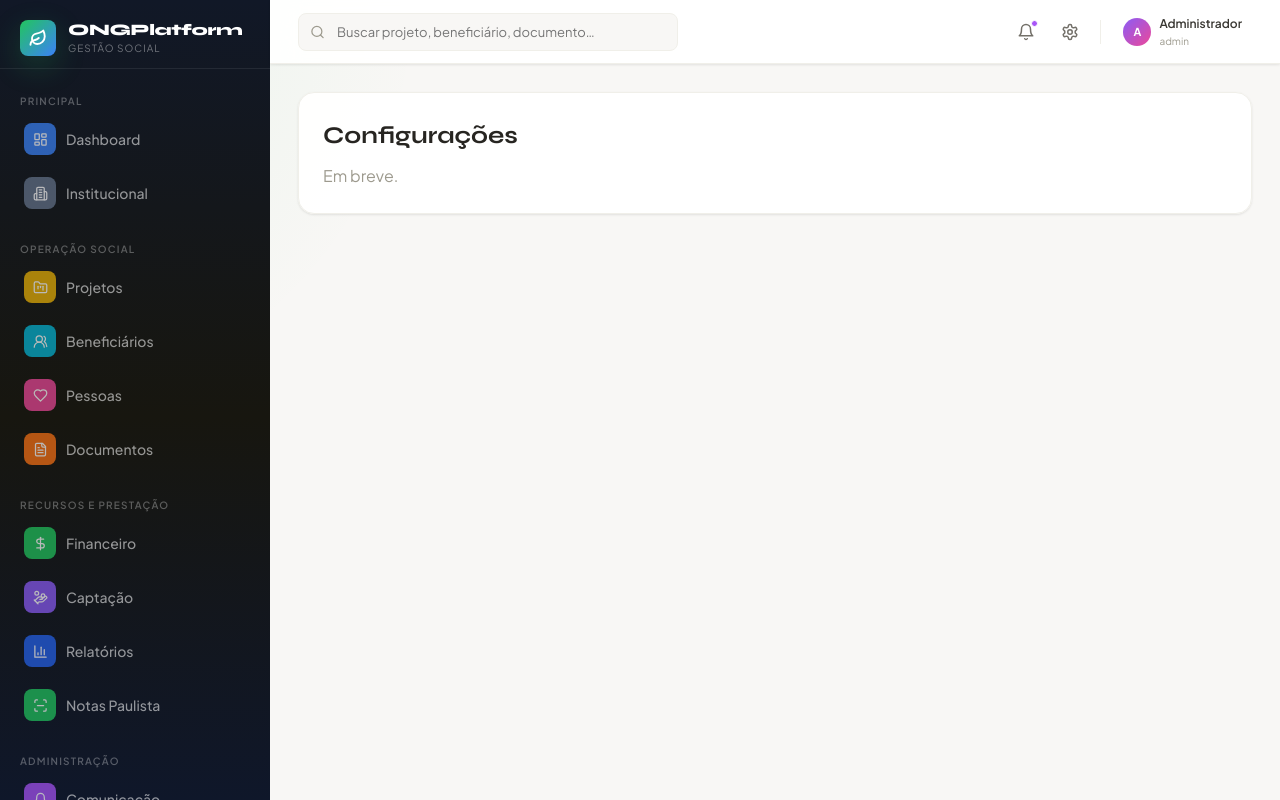
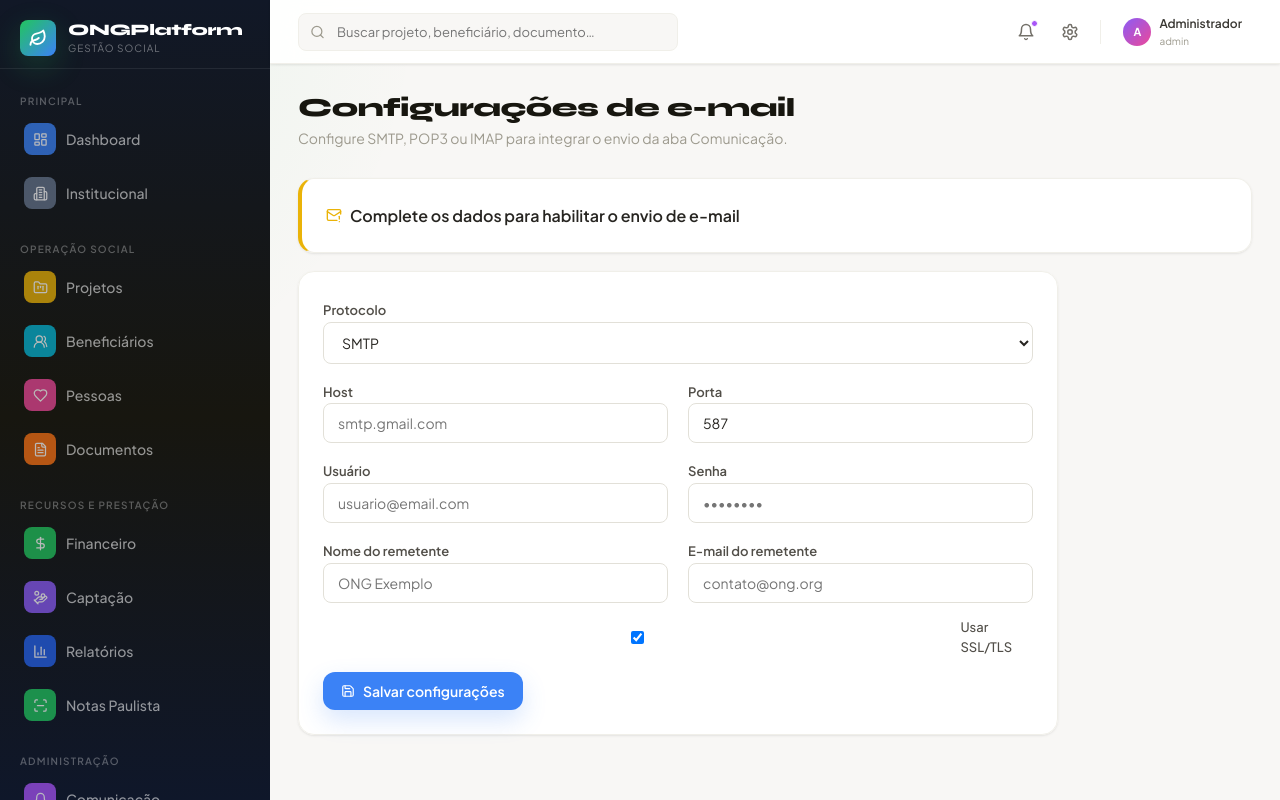
Before and after one commit to Klint-prog/ong-platform, a React (Vite) app: page /configuracoes in a window 1280 px wide. Both pictures are taken after typing "name@example.com", "Sample123" into the empty fields and a click on the button "Entrar". Built offline with nearby package versions, Linux system fonts and the light colour scheme.

Commit message:
Adiciona configuração de e-mail SMTP/POP3/IMAP

```diff
--- a/src/App.jsx
+++ b/src/App.jsx
@@ -18,6 +18,7 @@ import Relatorios from './pages/relatorios/Relatorios'
 import { NovaPessoaPage, EditarPessoaPage, NovaTransacaoPage, NovoEnvioPage, EditarInstitucionalPage } from './pages/cadastros/Cadastros'
 import NovoProjetoPage from './pages/projetos/NovoProjetoPage'
 import { Search, Bell, Settings } from 'lucide-react'
+import Configuracoes from './pages/configuracoes/Configuracoes'
 
 function AppShell({ user, onLogout }) {
   return (
@@ -75,7 +76,7 @@ function AppShell({ user, onLogout }) {
           <Route path="/comunicacao/novo" element={<NovoEnvioPage />} />
           <Route path="/usuarios"      element={<Usuarios />} />
           <Route path="/notas-paulista" element={<NotasPaulista />} />
-          <Route path="/configuracoes" element={<div className="card"><h2 style={{ fontFamily: 'var(--font-display)' }}>Configurações</h2><p style={{ color: 'var(--gray-400)', marginTop: 8 }}>Em breve.</p></div>} />
+          <Route path="/configuracoes" element={<Configuracoes />} />
           <Route path="*"              element={<Navigate to="/" replace />} />
         </Routes>
       </main>
--- a/src/pages/comunicacao/Comunicacao.jsx
+++ b/src/pages/comunicacao/Comunicacao.jsx
@@ -1,6 +1,7 @@
 import { useState } from 'react'
 import { useNavigate } from 'react-router-dom'
-import { Bell, Mail, FileText, Plus, Send, CheckCheck, Clock, AlertCircle, Info, Eye } from 'lucide-react'
+import { Bell, Mail, FileText, Plus, Send, CheckCheck, Clock, AlertCircle, Info, Eye, Settings } from 'lucide-react'
+import { getEmailConfigStatus } from '../configuracoes/emailConfigStorage'
 
 const NOTIFICACOES = [
   { id: 1, titulo: 'Projeto concluído',      mensagem: 'O projeto "Saúde Rural" foi marcado como concluído.',      tipo: 'INFO',  lida: false, tempo: '5 min' },
@@ -33,6 +34,7 @@ const tipoNotif = {
 export default function Comunicacao() {
   const [aba, setAba] = useState('notificacoes')
   const navigate = useNavigate()
+  const { conectado, config } = getEmailConfigStatus()
 
   return (
     <div className="mod-comunicacao animate-fade-in">
@@ -43,6 +45,20 @@ export default function Comunicacao() {
         </div>
         <button className="btn btn-primary" onClick={() => navigate('/comunicacao/novo')}>
           <Plus size={16} /> Novo envio
+        </button>
+      </div>
+
+      <div className="card animate-fade-up" style={{ marginBottom: 16, display: 'flex', justifyContent: 'space-between', alignItems: 'center', gap: 12 }}>
+        <div>
+          <div style={{ fontWeight: 700, fontSize: 14 }}>Integração de e-mail</div>
+          <div style={{ fontSize: 13, color: 'var(--gray-500)', marginTop: 4 }}>
+            {conectado
+              ? `Envio conectado via ${config.protocolo} em ${config.host}:${config.porta}.`
+              : 'Configure SMTP/POP3/IMAP em Configurações para habilitar os envios reais.'}
+          </div>
+        </div>
+        <button className="btn btn-outline btn-sm" onClick={() => navigate('/configuracoes')}>
+          <Settings size={14} /> Ir para Configurações
         </button>
       </div>
 
--- /dev/null
+++ b/src/pages/configuracoes/Configuracoes.jsx
@@ -0,0 +1,69 @@
+import { useMemo, useState } from 'react'
+import { CheckCircle2, MailWarning, Save } from 'lucide-react'
+import { getEmailConfig, getEmailConfigStatus, saveEmailConfig } from './emailConfigStorage'
+
+export default function Configuracoes() {
+  const [form, setForm] = useState(() => getEmailConfig())
+  const [salvo, setSalvo] = useState(false)
+  const status = useMemo(() => getEmailConfigStatus(), [form, salvo])
+
+  function handleChange(key, value) {
+    setSalvo(false)
+    setForm((prev) => ({ ...prev, [key]: value }))
+  }
+
+  function salvar(e) {
+    e.preventDefault()
+    saveEmailConfig(form)
+    setSalvo(true)
+  }
+
+  return (
+    <div className="animate-fade-in">
+      <div className="page-header">
+        <div>
+          <h1 className="page-title">Configurações de e-mail</h1>
+          <p className="page-subtitle">Configure SMTP, POP3 ou IMAP para integrar o envio da aba Comunicação.</p>
+        </div>
+      </div>
+
+      <div className="card" style={{ marginBottom: 18, borderLeft: `4px solid ${status.conectado ? 'var(--green-500)' : 'var(--yellow-500)'}` }}>
+        <div style={{ display: 'flex', gap: 8, alignItems: 'center', fontWeight: 600 }}>
+          {status.conectado ? <CheckCircle2 size={16} color="var(--green-500)" /> : <MailWarning size={16} color="var(--yellow-500)" />}
+          {status.conectado ? 'Conexão de e-mail pronta para uso' : 'Complete os dados para habilitar o envio de e-mail'}
+        </div>
+      </div>
+
+      <form className="card" onSubmit={salvar} style={{ display: 'grid', gap: 14, maxWidth: 760 }}>
+        <div>
+          <label>Protocolo</label>
+          <select value={form.protocolo} onChange={(e) => handleChange('protocolo', e.target.value)}>
+            <option>SMTP</option>
+            <option>POP3</option>
+            <option>IMAP</option>
+          </select>
+        </div>
+        <div className="grid-2">
+          <div><label>Host</label><input value={form.host} onChange={(e) => handleChange('host', e.target.value)} placeholder="smtp.gmail.com" /></div>
+          <div><label>Porta</label><input value={form.porta} onChange={(e) => handleChange('porta', e.target.value)} placeholder="587" /></div>
+        </div>
+        <div className="grid-2">
+          <div><label>Usuário</label><input value={form.usuario} onChange={(e) => handleChange('usuario', e.target.value)} placeholder="usuario@email.com" /></div>
+          <div><label>Senha</label><input type="password" value={form.senha} onChange={(e) => handleChange('senha', e.target.value)} placeholder="••••••••" /></div>
+        </div>
+        <div className="grid-2">
+          <div><label>Nome do remetente</label><input value={form.remetenteNome} onChange={(e) => handleChange('remetenteNome', e.target.value)} placeholder="ONG Exemplo" /></div>
+          <div><label>E-mail do remetente</label><input type="email" value={form.remetenteEmail} onChange={(e) => handleChange('remetenteEmail', e.target.value)} placeholder="contato@ong.org" /></div>
+        </div>
+        <label style={{ display: 'flex', alignItems: 'center', gap: 8, fontWeight: 500 }}>
+          <input type="checkbox" checked={form.usarSSL} onChange={(e) => handleChange('usarSSL', e.target.checked)} /> Usar SSL/TLS
+        </label>
+
+        <div style={{ display: 'flex', alignItems: 'center', gap: 12 }}>
+          <button className="btn btn-primary" type="submit"><Save size={14} /> Salvar configurações</button>
+          {salvo && <span style={{ fontSize: 13, color: 'var(--green-600)' }}>Configurações salvas com sucesso.</span>}
+        </div>
+      </form>
+    </div>
+  )
+}
--- /dev/null
+++ b/src/pages/configuracoes/emailConfigStorage.js
@@ -0,0 +1,35 @@
+const STORAGE_KEY = 'ong_email_config'
+
+const PADRAO = {
+  protocolo: 'SMTP',
+  host: '',
+  porta: '587',
+  usuario: '',
+  senha: '',
+  remetenteNome: '',
+  remetenteEmail: '',
+  usarSSL: true,
+}
+
+export function getEmailConfig() {
+  if (typeof window === 'undefined') return PADRAO
+
+  try {
+    const raw = window.localStorage.getItem(STORAGE_KEY)
+    if (!raw) return PADRAO
+    return { ...PADRAO, ...JSON.parse(raw) }
+  } catch {
+    return PADRAO
+  }
+}
+
+export function saveEmailConfig(config) {
+  if (typeof window === 'undefined') return
+  window.localStorage.setItem(STORAGE_KEY, JSON.stringify(config))
+}
+
+export function getEmailConfigStatus() {
+  const config = getEmailConfig()
+  const conectado = Boolean(config.host && config.porta && config.usuario && config.remetenteEmail)
+  return { conectado, config }
+}
```
